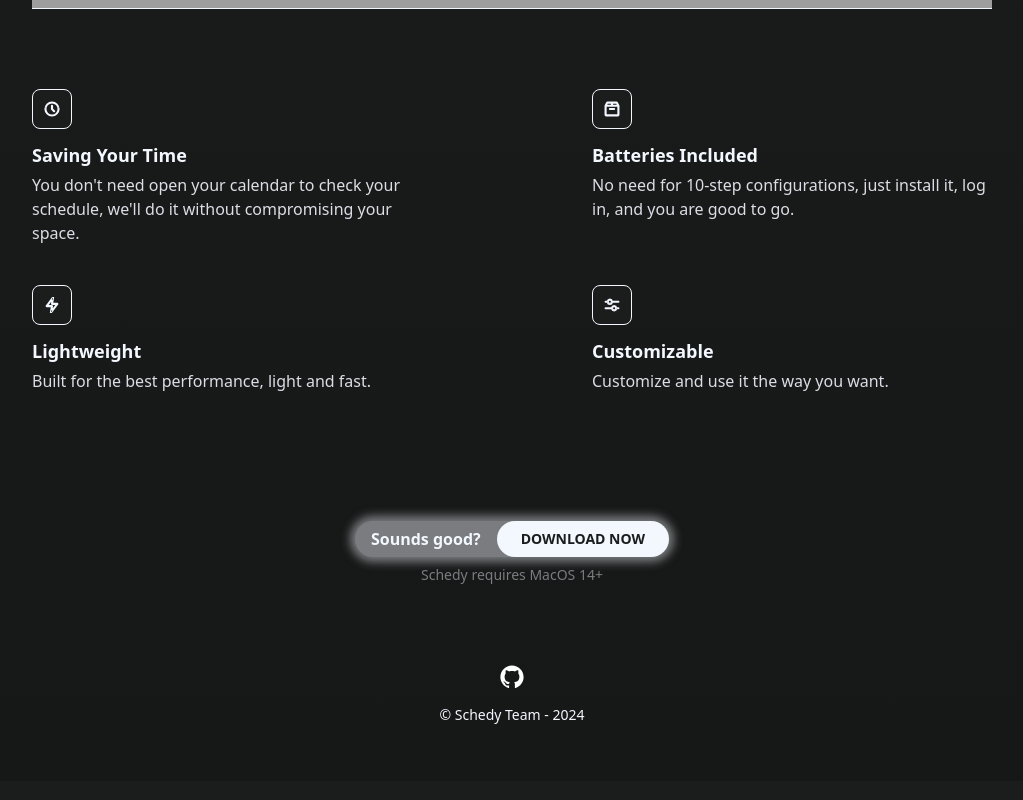
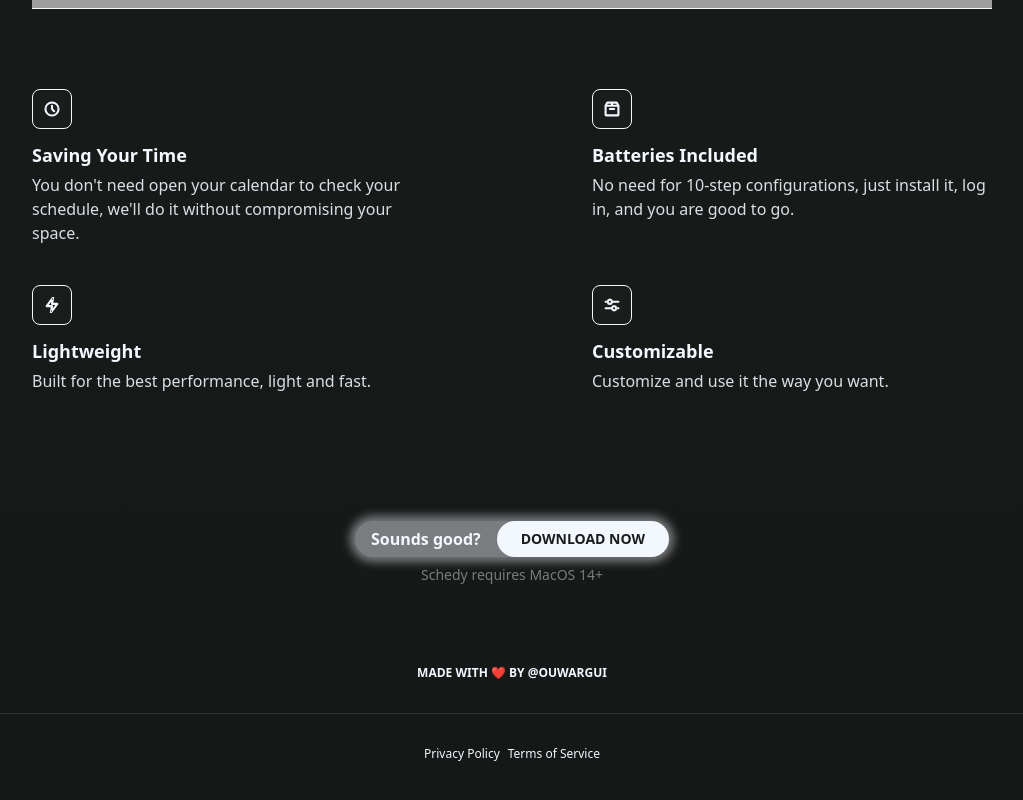
Before and after one commit to ouwargui/schedy.io, a Next.js app: page / in a window 1280 px wide. Shown: the part 771-1571 px from the top of the page, without its empty margins (128-1151 px from the left). Built offline with nearby package versions, Linux system fonts and the light colour scheme; grey boxes are pictures that could not be loaded.

Commit message:
fix: add privacy policy and ToS to the landpage

```diff
--- /dev/null
+++ b/src/app/legal/route.ts
@@ -0,0 +1,7 @@
+import { NextResponse } from "next/server";
+
+export function GET(request: Request) {
+  return NextResponse.redirect(
+    new URL("https://github.com/ouwargui/schedy/blob/main/LEGAL.md")
+  );
+}
--- a/src/app/page.tsx
+++ b/src/app/page.tsx
@@ -13,15 +13,23 @@
       </section>
       <Details />
       <CTA />
-      <footer className="flex flex-col items-center justify-center gap-4">
-        <div className="flex gap-2">
-          <a href="https://github.com/ouwargui/schedy">
-            <GitHubLogoIcon className="w-6 h-6 text-white" />
+      <footer className="flex flex-col items-center justify-center gap-8 w-full">
+        <a
+          className="text-text-primary text-xs uppercase font-bold group"
+          href="https://github.com/ouwargui"
+        >
+          Made with ❤️ by @
+          <span className="group-hover:underline">ouwargui</span>
+        </a>
+        <div className="h-px w-full bg-primary-tint" />
+        <div className="flex gap-2 text-text-primary text-xs">
+          <a href="/legal" className="hover:underline">
+            Privacy Policy
+          </a>
+          <a href="/legal" className="hover:underline">
+            Terms of Service
           </a>
         </div>
-        <p className="text-text-primary text-sm">
-          &copy; Schedy Team - {new Date().getFullYear()}
-        </p>
       </footer>
     </div>
   );
```
